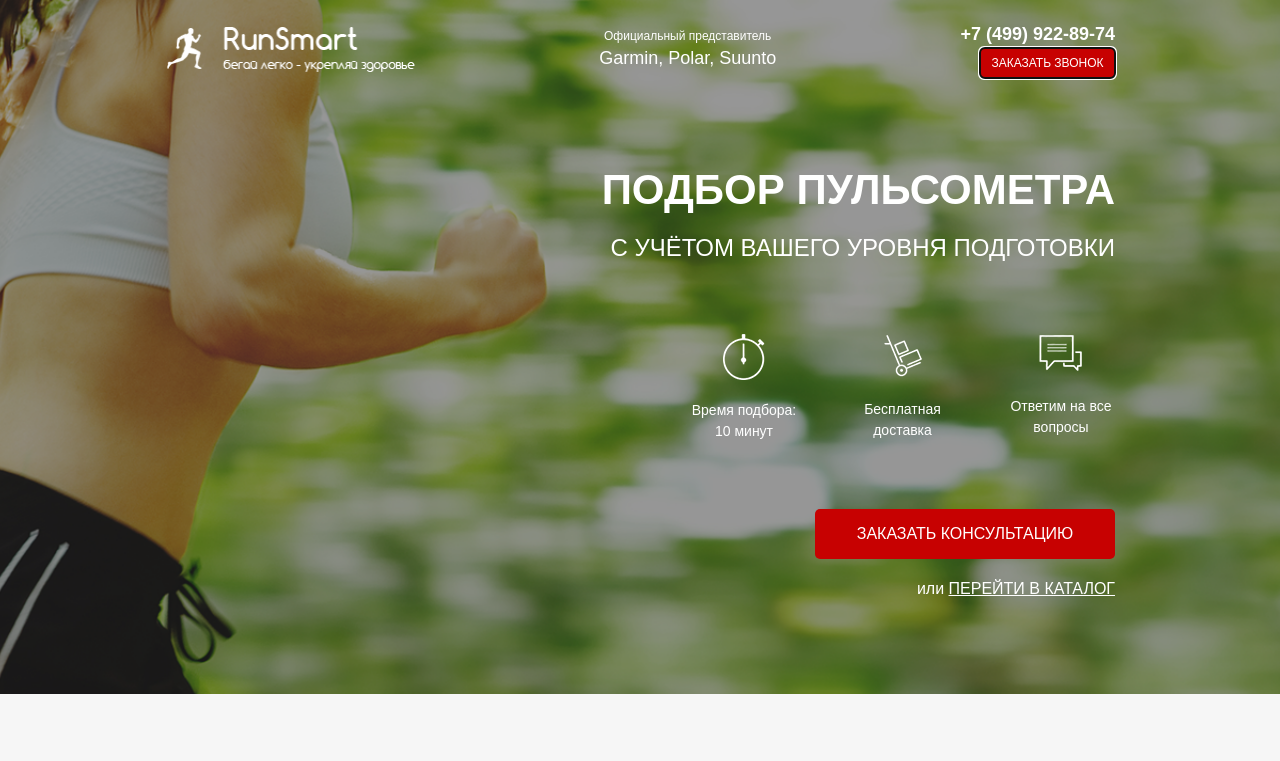
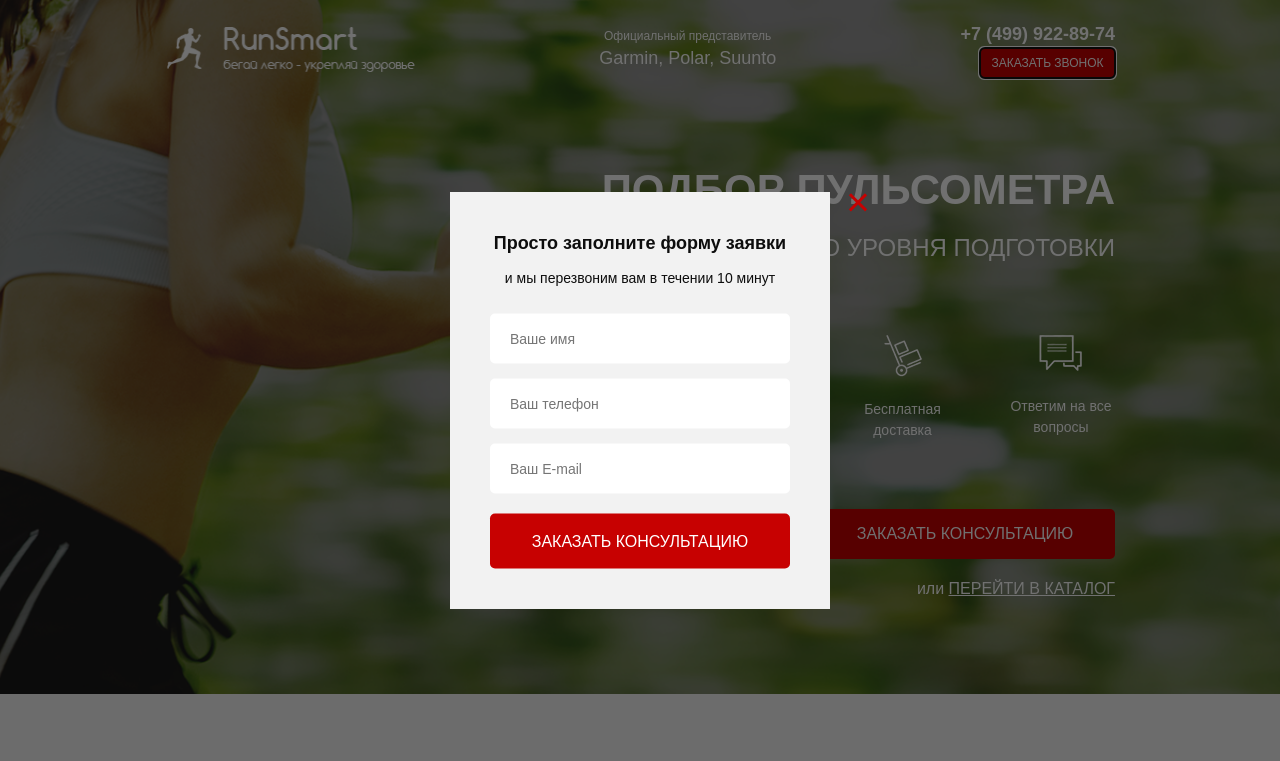
Before and after one commit to DarkSidr/puls, a website: page src/index.html in a window 1280 px wide. Both pictures are taken after a click on the button "ЗАКАЗАТЬ ЗВОНОК". Shown: the top 761 px of the page. Drawn offline with nearby package versions, Linux system fonts and the light colour scheme; files whose address does not match are found by name.

Commit message:
add modal

```diff
--- a/src/index.html
+++ b/src/index.html
@@ -23,7 +23,7 @@
                 </div>
                 <div class="header__contacts">
                     <a href="tel:+74999228974" class="header__phone">+7 (499) 922-89-74</a>
-                    <button class="button">заказать звонок</button>
+                    <button data-modal="consultation" class="button">заказать звонок</button>
                 </div>
             </header>
             <div class="promo__wrapper">
@@ -48,7 +48,7 @@
                     </div>
                 </div>
 
-                <button class="button button_main">заказать кОНСУЛЬТАЦИЮ</button>
+                <button data-modal="consultation" class="button button_main">заказать кОНСУЛЬТАЦИЮ</button>
                 <div class="promo__link">
                     или
                     <a href="#catalog">ПЕРЕЙТИ В КАТАЛОГ</a>
@@ -422,6 +422,41 @@
         </div>
     </footer>
 
+    <div class="overlay">
+        <div class="modal" id="consultation">
+            <div class="modal__close">&times;</div>
+            <div class="modal__subtitle">Просто заполните форму заявки</div>
+            <div class="modal__descr">и мы перезвоним вам в течении 10 минут</div>
+            <form class="feed-form feed-form_mt25" action="#">
+                <input name="name" required placeholder="Ваше имя" type="text">
+                <input name="phone" required placeholder="Ваш телефон" type="number">
+                <input name="email" required placeholder="Ваш E-mail" type="email">
+
+                <button class="button button_submit">заказать кОНСУЛЬТАЦИЮ</button>
+            </form>
+        </div>
+
+        <div class="modal" id="order">
+            <div class="modal__close">&times;</div>
+            <div class="modal__subtitle">Ваш заказ:</div>
+            <div class="modal__descr">Пульсометр Polar FT1</div>
+            <form class="feed-form feed-form_mt25" action="#">
+                <input name="name" required placeholder="Ваше имя" type="text">
+                <input name="phone" required placeholder="Ваш телефон" type="number">
+                <input name="email" required placeholder="Ваш E-mail" type="email">
+
+                <button class="button button_submit">Купить</button>
+            </form>
+        </div>
+
+        <div class="modal modal_mini" id="thanks">
+            <div class="modal__close">&times;</div>
+            <div class="modal__subtitle">Спасибо за вашу заявку!</div>
+            <div class="modal__descr">Наш менеджер свяжется с вами в ближайшее время!</div>
+        </div>
+
+    </div>
+
     <script src="js/tiny-slider.js"></script>
     <script src="https://ajax.googleapis.com/ajax/libs/jquery/1.12.4/jquery.min.js"></script>
     <script src="js/script.js"></script>
--- a/src/js/script.js
+++ b/src/js/script.js
@@ -43,4 +43,19 @@ $(document).ready(function(){
   toggleSlide('.catalog-item__link');
   toggleSlide('.catalog-item__back');
 
+  //Modal
+
+  $('[data-modal=consultation]').on('click', function() {
+    $('.overlay, #consultation').fadeIn('slow');
+  });
+  $('.modal__close').on('click', function() {
+    $('.overlay, #consultation, #thanks, #order').fadeOut('slow');
+  });
+
+  $('.button_mini').each(function(i) {
+    $(this).on('click', function (){
+      $('#order .modal__descr').text($('.catalog-item__subtitle').eq(i).text());
+      $('.overlay, #order').fadeIn('slow');
+    })
+  });
 });
--- a/src/sass/blocks/_forms.scss
+++ b/src/sass/blocks/_forms.scss
@@ -17,4 +17,7 @@
             margin-bottom: 20px;
         }
     }
+    &_mt25 {
+        margin-top: 25px;
+    }
 }
--- /dev/null
+++ b/src/sass/blocks/_modal.scss
@@ -0,0 +1,47 @@
+.overlay {
+    display: none;
+    position: fixed;
+    width: 100%;
+    height: 100%;
+    top: 0;
+    background-color: rgba(0, 0, 0, .56)
+}
+.modal {
+    position: absolute;
+    top: 50%;
+    left: 50%;
+    transform: translate(-50%, -50%);
+    width: 380px;
+    min-height: 400px;
+    background-color: #f2f2f2;
+    padding: 38px 40px 40px 40px;
+    &__close {
+        position: absolute;
+        top: 0;
+        right: -40px;
+        font-size: 41px;
+        line-height: 21px;
+        color: $main-color;
+        cursor: pointer;
+    }
+    &__subtitle {
+        text-align: center;
+        font-size: 18px;
+        font-weight: 700;
+        color: #0d0d0d;
+    }
+    &__descr {
+        margin-top: 11px;
+        text-align: center;
+        font-size: 14px;
+        font-weight: 500;
+        color: #0d0d0d;
+    }
+    &_mini {
+        min-height: 140px;
+    }
+}
+
+#consultation, #order, #thanks {
+    display: none;
+}
--- a/src/sass/style.scss
+++ b/src/sass/style.scss
@@ -21,4 +21,5 @@
 @import 'blocks/catalog';
 @import 'blocks/review';
 @import 'blocks/footer';
+@import 'blocks/modal';
 @import 'base/media';
```
Also changed, not shown: src/css/style.min.css.
